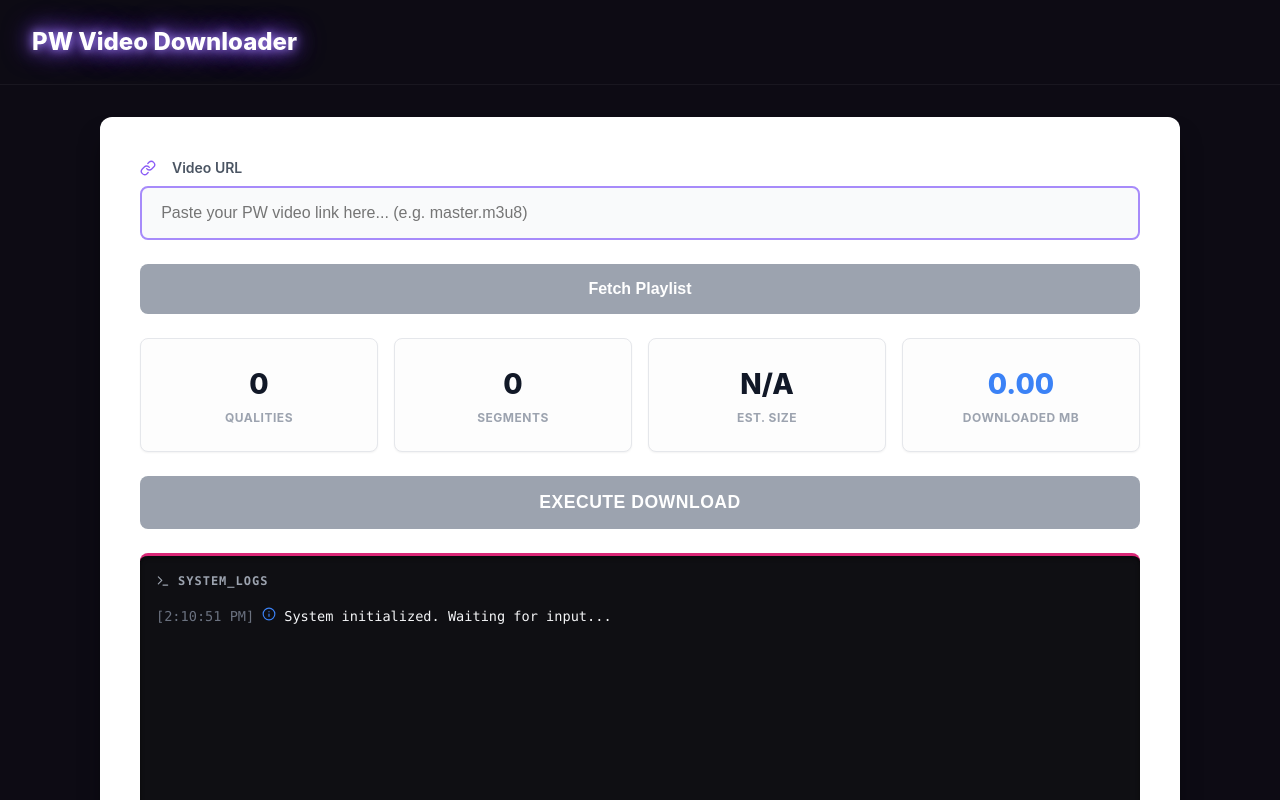
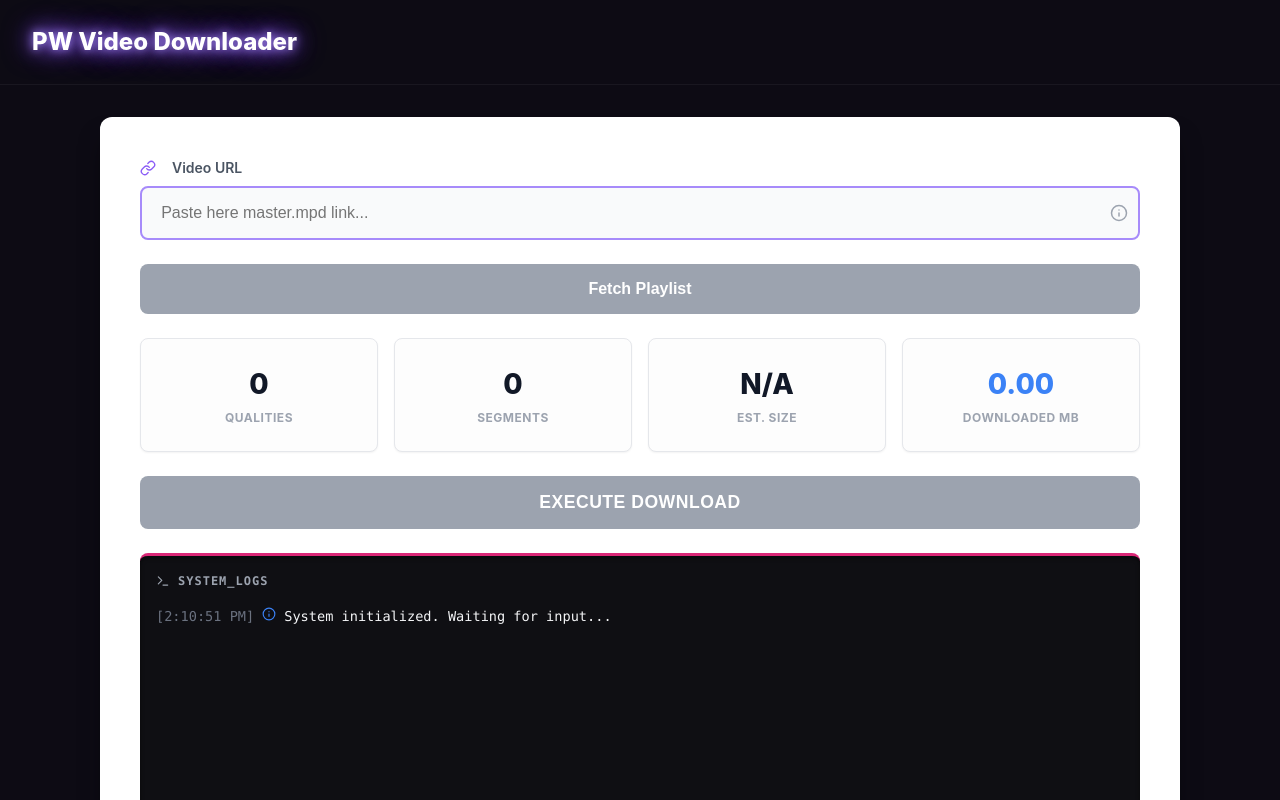
Before and after one commit to chetangupta06/pw-downloader-, a React (Vite) app in the folder frontend/: page / in a window 1280 px wide. Built offline with nearby package versions, Linux system fonts and the light colour scheme.

Commit message:
Add Info icon to URL input and update placeholder

```diff
--- a/frontend/src/App.jsx
+++ b/frontend/src/App.jsx
@@ -190,14 +190,23 @@ function App() {
               <LinkIcon size={16} color="#8b5cf6" style={{ marginRight: '8px', verticalAlign: 'text-bottom' }} />
               Video URL
             </label>
+            <div style={{ position: 'relative', display: 'flex', alignItems: 'center' }}>
               <input
                 type="text"
                 className="url-input"
-              placeholder="Paste your PW video link here... (e.g. master.m3u8)"
+                style={{ paddingRight: '40px' }}
+                placeholder="Paste here master.mpd link..."
                 value={url}
                 onChange={(e) => setUrl(e.target.value.replace(/\.mpd/gi, '.m3u8'))}
                 disabled={isFetching || isDownloading}
               />
+              <div
+                title="Paste your .mpd or .m3u8 link here. The app will automatically convert it!"
+                style={{ position: 'absolute', right: '12px', color: '#9ca3af', cursor: 'help', display: 'flex' }}
+              >
+                <Info size={18} />
+              </div>
+            </div>
           </div>
 
             <button
```
Lines whose indentation alone changed are shown as unchanged.
